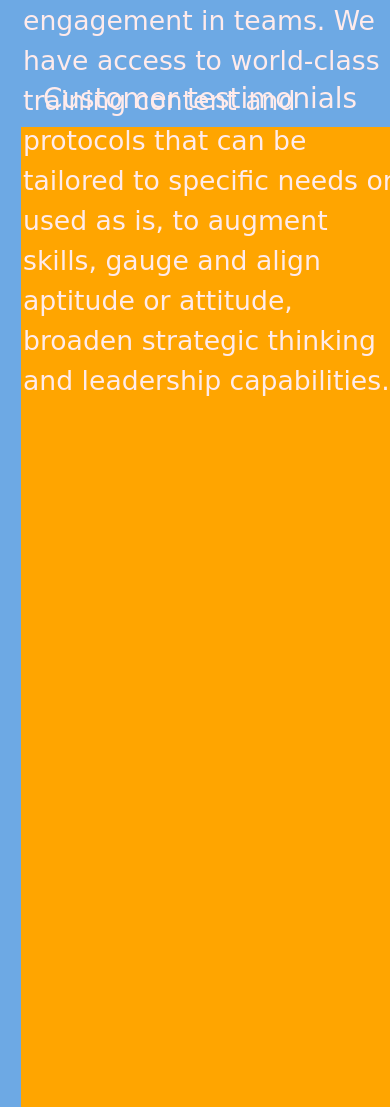
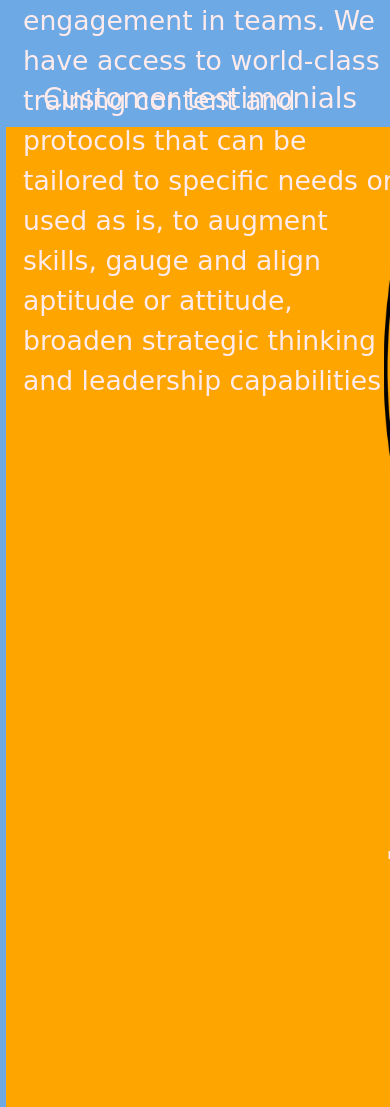
Before and after one commit to varunarvind/Daksada, a plain HTML site: page About.html in a window 390 px wide. Shown: the part 7120-8227 px from the top of the page. Drawn offline with nearby package versions, Linux system fonts and the light colour scheme.

Commit message:
Update styles.css

```diff
--- a/styles.css
+++ b/styles.css
@@ -439,7 +439,7 @@ button.send:hover{
     div.carousel-slide{
       width: 400px;
       height: 980px;
-      margin-left: 21px;
+      margin-left: 6px;
       margin-top: 12px;
     }
     p.testimonial{
@@ -469,7 +469,7 @@ button.send:hover{
       width: auto;
       height: 600px;
     }
-    /*Growth and Development*/
+    /*Services*/
     div.service-container{
       width: 400px;
       padding-left: 23px;
```
